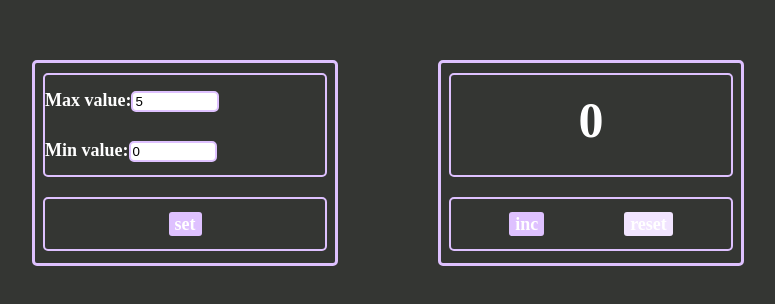
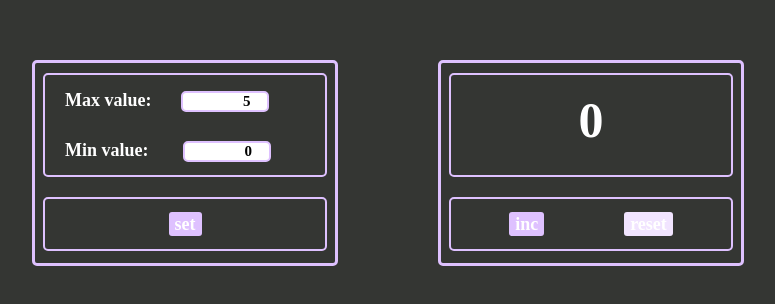
Before and after one commit to skiffter1337/counter, a React (Create React App) app: page / in a window 1280 px wide. Shown: the part 140-444 px from the top of the page, without its empty margins (252-1027 px from the left). Built offline with nearby package versions, Linux system fonts and the light colour scheme.

Commit message:
start adding Redux to project

```diff
--- a/src/Components/Counter.module.css
+++ b/src/Components/Counter.module.css
@@ -103,25 +103,29 @@
 }
 
 .inputs {
+    font-family: 'Montserrat';
+    font-weight: 600;
+    font-size: 15px;
+    text-align: right;
 
+    margin-left: 30px;
     width: 80px;
     border: 2px solid #dec1ff;
     border-radius: 5px;
 
+    height: 15px;
 }
 
-.maxInput {
 
-}
-
-.minInput {
-
+.inputValue {
+    padding-left: 20px;
 }
 
 .InputErr {
     border: 2px solid #dec1ff;
     background-color: #ea526f;
     border-radius: 5px;
+
 
 }
 
--- a/src/Components/Counter.tsx
+++ b/src/Components/Counter.tsx
@@ -66,6 +66,7 @@ export const Counter = () => {
     const minInputClasses = `${s.inputs} ${minInput < 0 || minInput === maxInput ? s.InputErr : ""}`
     const countClasses = `${startValue >= maxValue ? s.settingsOnChangeMessage : ""} ${errorMessage ? s.errorMessage : ""}`
     const countValueClasses = `${!errorMessage && !enterMessage ? s.countValue : ""}`
+    const countValueVariants = errorMessage ? errorMessage : enterMessage ? enterMessage : startValue
 
     const setMinMaxValue = () => {
         setStartValue(minInput)
@@ -82,7 +83,7 @@ export const Counter = () => {
             <div className={s.settingsScreen}>
                 <div className={s.mixMaxValues}>
                     <div className={s.maxInput}>
-                        <span>Max value:</span>
+                        <span className={s.inputValue}>Max value:</span>
                         <input
                             value={maxInput}
                             onChange={onChangeMaxInputHandler}
@@ -90,7 +91,7 @@ export const Counter = () => {
                             type={"number"}/>
                     </div>
                     <div className={s.minInput}>
-                        <span>Min value:</span>
+                        <span className={s.inputValue}>Min value: </span>
                         <input
                             value={minInput}
                             onChange={onChangeMinInputHandler}
@@ -112,7 +113,7 @@ export const Counter = () => {
                     <div
                         className={countClasses}>
                         <span
-                            className={countValueClasses}>{errorMessage ? errorMessage : enterMessage ? enterMessage : startValue}</span>
+                            className={countValueClasses}>{countValueVariants}</span>
                     </div>
                 </div>
                 <div className={s.counterButtons}>
```
